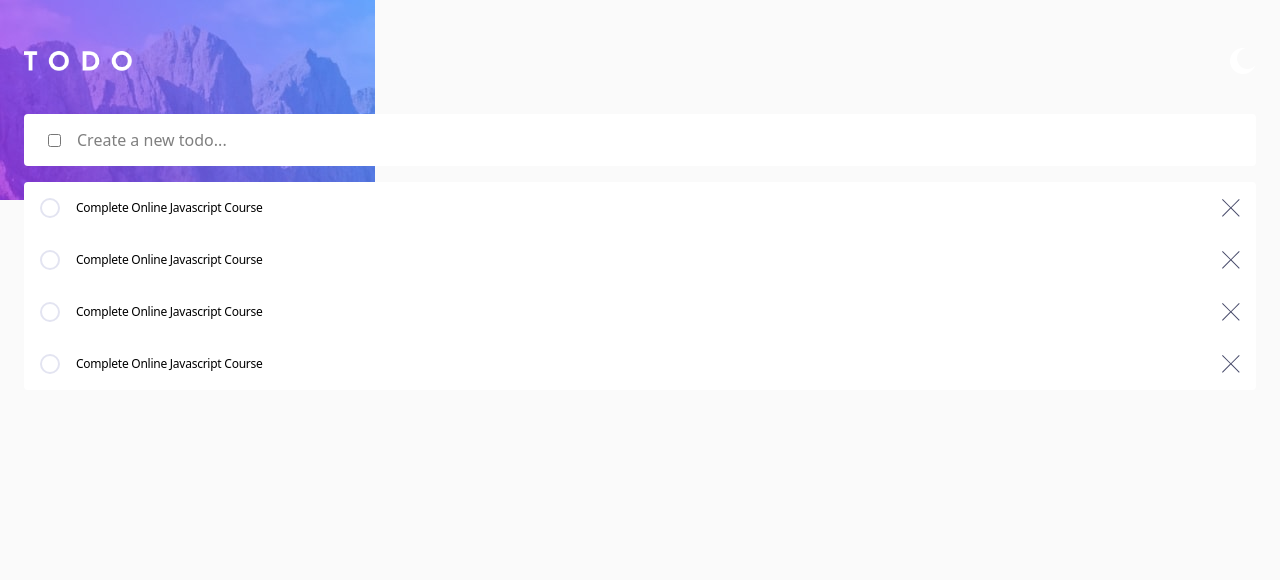
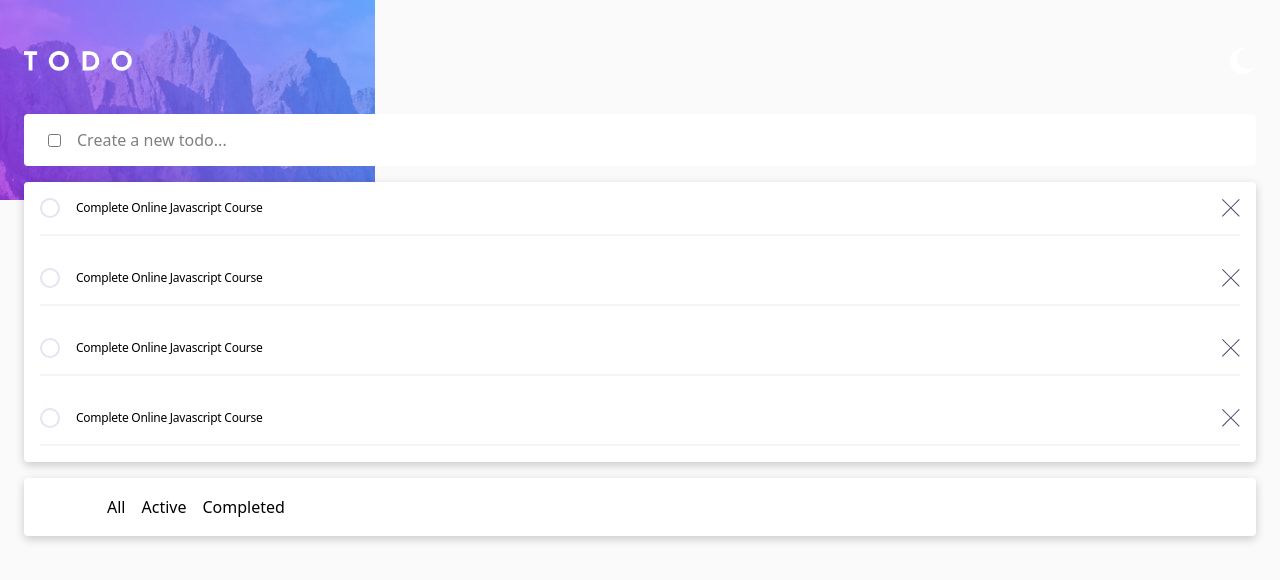
Before and after one commit to MikeG404/todo-app, a React (Vite) app: page / in a window 1280 px wide. Shown: the top 580 px of the page. Built offline with nearby package versions, Linux system fonts and the light colour scheme.

Commit message:
Add Task Filters Components

```diff
--- a/src/App.jsx
+++ b/src/App.jsx
@@ -7,6 +7,7 @@ import ThemeMode from './components/ThemeMode'
 import AddTodoInput from './components/AddTodoInput'
 import Illustration from './components/Illustration'
 import TaskList from './components/TaskList'
+import TaskFilter from './components/TaskFilter'
 
 function App() {
   const [isThemeMode, setIsThemeMode] = useState(true);
@@ -28,6 +29,7 @@ function App() {
         <section className='flex flex-col gap-4 px-6'>
           <AddTodoInput />
           <TaskList />
+          <TaskFilter />
         </section>
       </section>
     </main>
--- a/src/components/Task.jsx
+++ b/src/components/Task.jsx
@@ -2,7 +2,7 @@ import Checkbox from "./Checkbox";
 
 export default function Task({ id, task }) {
   return (
-    <div className='flex items-center gap-4'>
+    <div className='flex items-center gap-4 border-b-2 border-b-gray-100 pb-4'>
         <Checkbox id={id}/>
         <p className='preset-3 flex-1'>{task}</p>
         <img src="./images/icon-cross.svg" alt="" />
--- /dev/null
+++ b/src/components/TaskFilter.jsx
@@ -0,0 +1,9 @@
+export default function TaskFilter() {
+  return (
+    <div className='preset-2 flex gap-4 bg-white shadow-[0_3px_10px_rgb(0,0,0,0.2)] px-[83px] py-[17px] rounded'>
+        <p>All</p>
+        <p>Active</p>
+        <p>Completed</p>
+    </div>
+  )
+}
--- a/src/components/TaskList.jsx
+++ b/src/components/TaskList.jsx
@@ -21,7 +21,7 @@ const data = [
 
 export default function TaskList() {
   return (
-    <ul className='flex flex-col gap-8 rounded p-4 bg-white'>
+    <ul className='flex flex-col gap-8 rounded p-4 bg-white shadow-[0_3px_10px_rgb(0,0,0,0.2)]'>
         {data.map((task) => {
             return <li><Task key={task.id} id={task.id} task={task.title} /></li>
         })}
```
